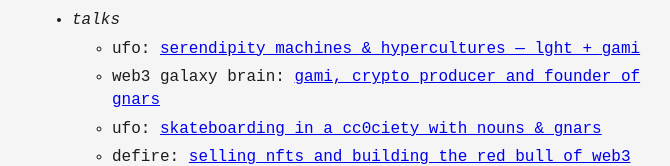
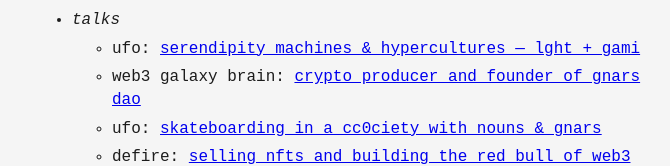
Before and after one commit to 0xigami/0xigami.github.io, a plain HTML site: page index.html in a window 1280 px wide. Shown: the part 613-779 px from the top of the page, without its empty margins (288-958 px from the left). Drawn offline with Linux system fonts and the light colour scheme.

Commit message:
tidy up galaxy brain entry

```diff
--- a/index.html
+++ b/index.html
@@ -59,7 +59,7 @@
                <li><i>talks</i></li>
                <ul>
                   <li>ufo: <a href="https://pod.link/1647366883/episode/3c8eed96ba6d7eeeb0784eaedfb7af52" target="_blank">serendipity machines & hypercultures — lght + gami</a></li>
-                  <li>web3 galaxy brain: <a href="https://pod.link/1601791381/episode/db055258617d1b182f4518103c98a8e5" target="_blank">gami, crypto producer and founder of gnars</a></li>
+                  <li>web3 galaxy brain: <a href="https://pod.link/1601791381/episode/db055258617d1b182f4518103c98a8e5" target="_blank">crypto producer and founder of gnars dao</a></li>
                   <li>ufo: <a href="https://pod.link/1647366883/episode/5bce72ce2e0abce2e321438901fb2b00" target="_blank">skateboarding in a cc0ciety with nouns & gnars</a></li>
                   <li>defire: <a href="https://pod.link/1475404980/episode/27f78698090a2ad1bc0d6e75f6d4572b" target="_blank">selling nfts and building the red bull of web3</a></li>
                   <li>mint: <a href="https://pod.link/1575762146/episode/cc4f52ff77ff2e3c9f0c6b2018141377" target="_blank">decoding the intersection of skating and daos</a></li>
```
